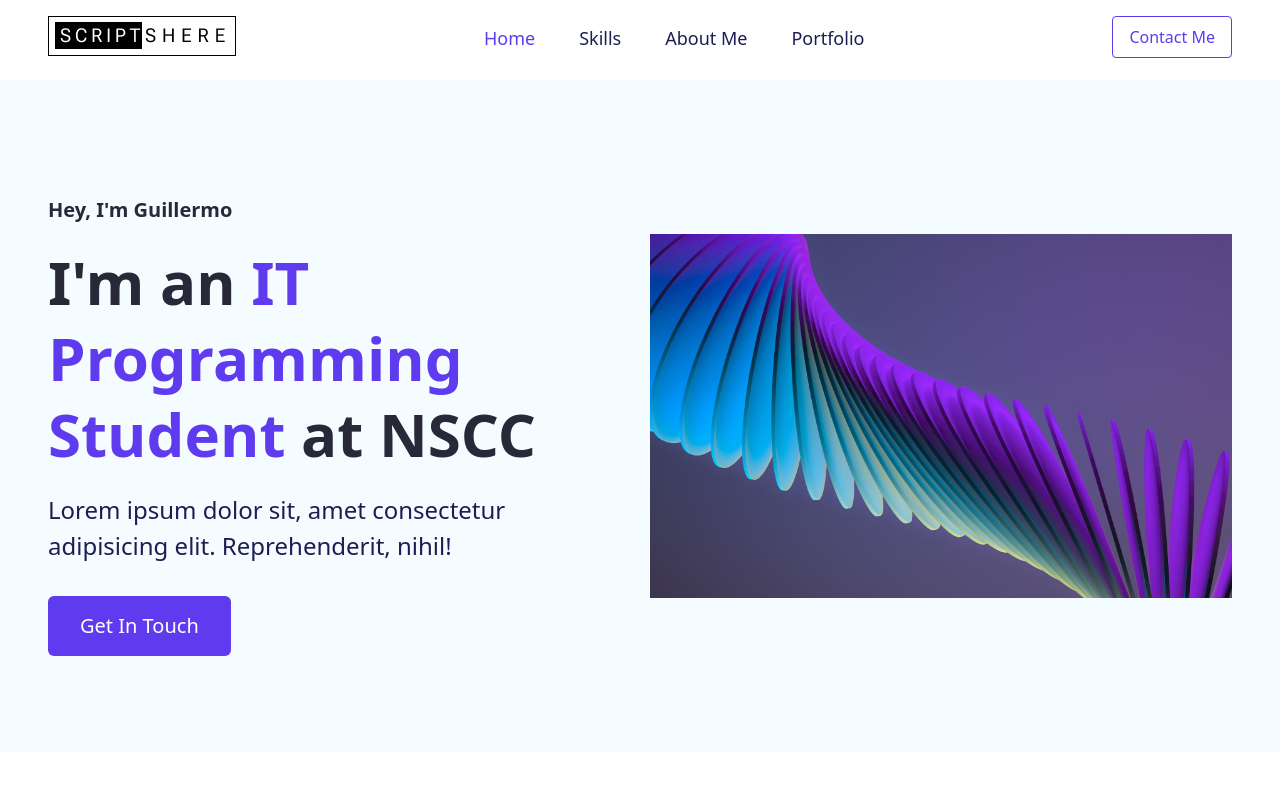
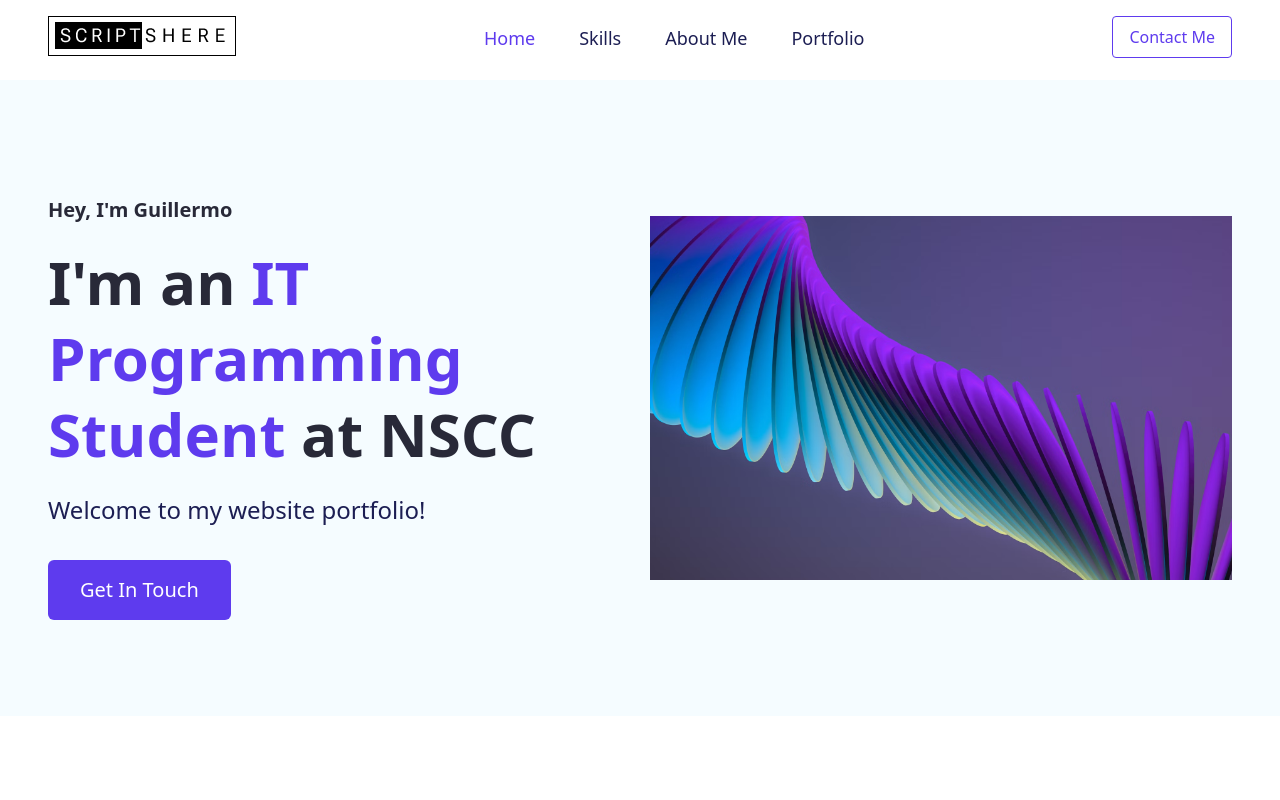
Before and after one commit to GuilleJI/react-portfolio-guillermo, a React (Vite) app: page / in a window 1280 px wide. Shown: the top 800 px of the page. Built offline with nearby package versions, Linux system fonts and the light colour scheme.

Commit message:
Added a temporary introduction

```diff
--- a/src/components/Home.jsx
+++ b/src/components/Home.jsx
@@ -12,7 +12,7 @@ const Home = () => {
           <div className="md:w-1/2 w-full mt-5">
               <h3 className="text-xl text-headingColor font-semibold mb-5">Hey, I'm Guillermo</h3>
               <h1 className="md:text-6xl text-4xl font-bold text-headingColor leading-snug md:leading-[76px] mb-5">I'm an <span className="text-primary">IT Programming Student </span> at NSCC</h1>
-              <p className="text-body text-2xl leading-9 mb-8">Lorem ipsum dolor sit, amet consectetur adipisicing elit. Reprehenderit, nihil!</p>
+              <p className="text-body text-2xl leading-9 mb-8">Welcome to my website portfolio!</p>
               <Link
                   to="contact"
                   spy={true}
```
